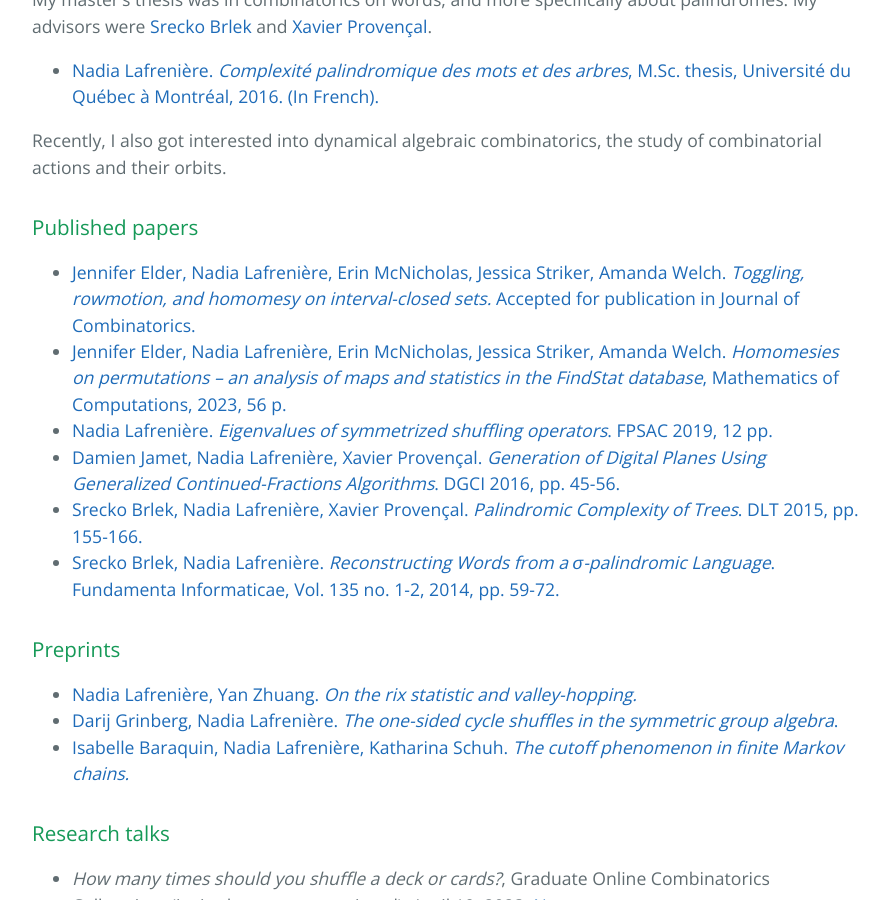
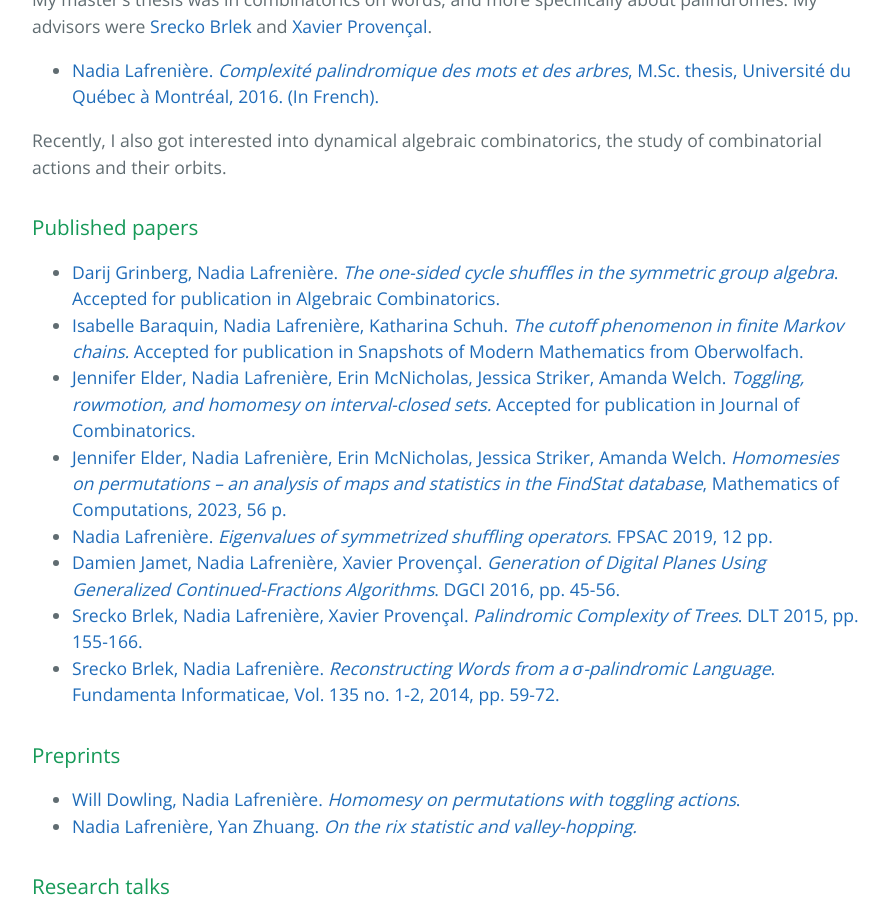
Before and after one commit to nadialafreniere/nadialafreniere.github.io, a Jekyll site: the page built from research.md, in a window 1280 px wide and 900 px high, scrolled down 965 px. Shown: the whole window, without its empty margins (192-1081 px from the left). Built offline with Jekyll 4.4.1, drawn with Linux system fonts in a browser that asks for light colours; our own code applies the rules of GitHub Pages for plain Markdown files.

Commit message:
Update to publication list

```diff
--- a/research.md
+++ b/research.md
@@ -20,6 +20,8 @@ My master's thesis was in combinatorics on words, and more specifically about pa
 Recently, I also got interested into dynamical algebraic combinatorics, the study of combinatorial actions and their orbits.
 
 ### Published papers
+- [Darij Grinberg, Nadia Lafrenière. _The one-sided cycle shuffles in the symmetric group algebra_. Accepted for publication in Algebraic Combinatorics.](https://arxiv.org/abs/2212.06274)
+- [Isabelle Baraquin, Nadia Lafrenière, Katharina Schuh. _The cutoff phenomenon in finite Markov chains._ Accepted for publication in Snapshots of Modern Mathematics from Oberwolfach.](Snapshot_cutoff.pdf)
 - [Jennifer Elder, Nadia Lafrenière, Erin McNicholas, Jessica Striker, Amanda Welch. _Toggling, rowmotion, and homomesy on interval-closed sets._ Accepted for publication in Journal of Combinatorics.](https://arxiv.org/abs/2307.08520)
 - [Jennifer Elder, Nadia Lafrenière, Erin McNicholas, Jessica Striker, Amanda Welch. _Homomesies on permutations -- an analysis of maps and statistics in the FindStat database_, Mathematics of Computations, 2023, 56 p.](https://arxiv.org/abs/2206.13409)
 - [Nadia Lafrenière. _Eigenvalues of symmetrized shuffling operators_. FPSAC 2019, 12 pp.](https://arxiv.org/abs/1811.07196)
@@ -28,9 +30,8 @@ Recently, I also got interested into dynamical algebraic combinatorics, the stud
 - [Srecko Brlek, Nadia Lafrenière. _Reconstructing Words from a σ-palindromic Language_. Fundamenta Informaticae, Vol.  135 no. 1-2, 2014, pp. 59-72.](BL-sigma-pal.pdf)
 
 ### Preprints
+- [Will Dowling, Nadia Lafrenière. _Homomesy on permutations with toggling actions_.](https://arxiv.org/abs/2312.02383)
 - [Nadia Lafrenière, Yan Zhuang. _On the rix statistic and valley-hopping._](https://arxiv.org/abs/2307.02711)
-- [Darij Grinberg, Nadia Lafrenière. _The one-sided cycle shuffles in the symmetric group algebra_.](https://arxiv.org/abs/2212.06274)
-- [Isabelle Baraquin, Nadia Lafrenière, Katharina Schuh. _The cutoff phenomenon in finite Markov chains._](Snapshot_cutoff_first_submission_english.pdf)
 
 ### Research talks
 - _How many times should you shuffle a deck or cards?_, Graduate Online Combinatorics Colloquium (invited as an expert; virtual), April 19, 2023. [Notes](Lafreniere_GOCC.pdf)
```
Also changed, not shown: enseignement.md (+1 -1 lines), recherche.md (+3 -3 lines), teaching.md (+1 -1 lines), 2 other files.
